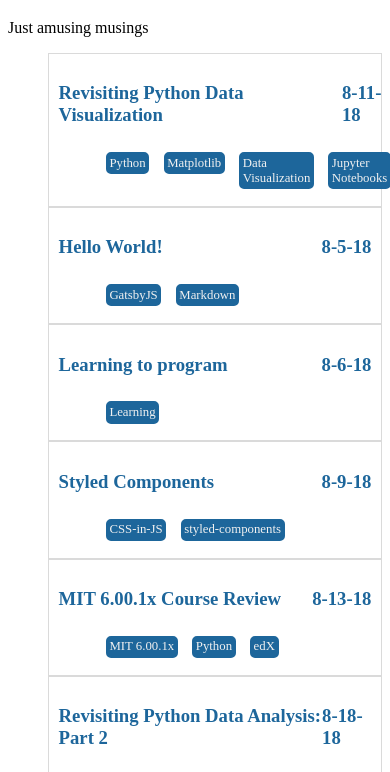
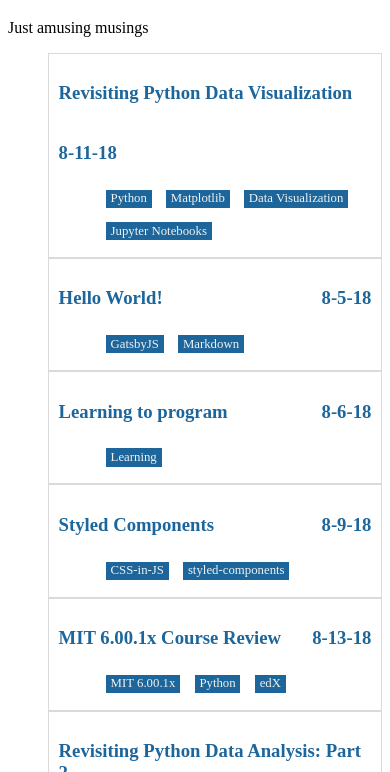
Before and after one commit to dacrands/gatsby-blog, a Gatsby site: page /blog in a window 390 px wide. Shown: the part 61-833 px from the top of the page. Built offline with nearby package versions, Linux system fonts and the light colour scheme; Gatsby itself is replaced by a stand-in of ours.

Commit message:
Responsive header nav and blog boxes

```diff
--- a/src/components/header.js
+++ b/src/components/header.js
@@ -13,6 +13,7 @@ const HeaderContainer = styled.div`
   max-width: 960px;
   padding: 1.45rem 1.0875rem;
   display: flex;
+  flex-wrap: wrap;
   justify-content: space-between;
 `
 
--- a/src/pages/blog.js
+++ b/src/pages/blog.js
@@ -5,6 +5,7 @@ import styled from 'styled-components';
 const Tags = styled.ul`
   // outline: 4px dashed red;
   display: flex;
+  flex-wrap: wrap;
   list-style: none;
   margin-left: 0;
 `;
@@ -12,17 +13,15 @@ const Tags = styled.ul`
 const Tag = styled.li`
   height: min-content;
   margin: 0.45rem;
-  padding: 0.1rem;
+  padding: 0.1rem 0.3rem;
   font-size: 0.8rem;
   color: #f1f1f1;
   background: #1d669b;
-  border-radius: 5px;
-  border: 2px solid #1d669b;
+  // border-radius: 5px;
+  // border: 2px solid #1d669b;
   transition: all 200ms ease;
   &:hover {
     // cursor: pointer;
-    font-size: 1.1rem;
-    padding: 0.3rem;
     background: #ffffff;
     color: #1d669b;
   }
@@ -55,6 +54,7 @@ const StyledLink = styled(Link)`
   div {
     display: flex;
     justify-content: space-between;
+    flex-wrap: wrap;
   }
 `;
 
--- a/src/templates/post.js
+++ b/src/templates/post.js
@@ -12,11 +12,10 @@ const Tags = styled.ul`
 const Tag = styled.li`
   height: min-content;
   margin: 0.45rem;
-  padding: 0.1rem;
+  padding: 0.1rem 0.3rem;
   font-size: 0.8rem;
   color: #f1f1f1;
   background: #1d669b;
-  border-radius: 5px;
   border: 2px solid #1d669b;
   transition: all 200ms ease;
   &:hover {
```
